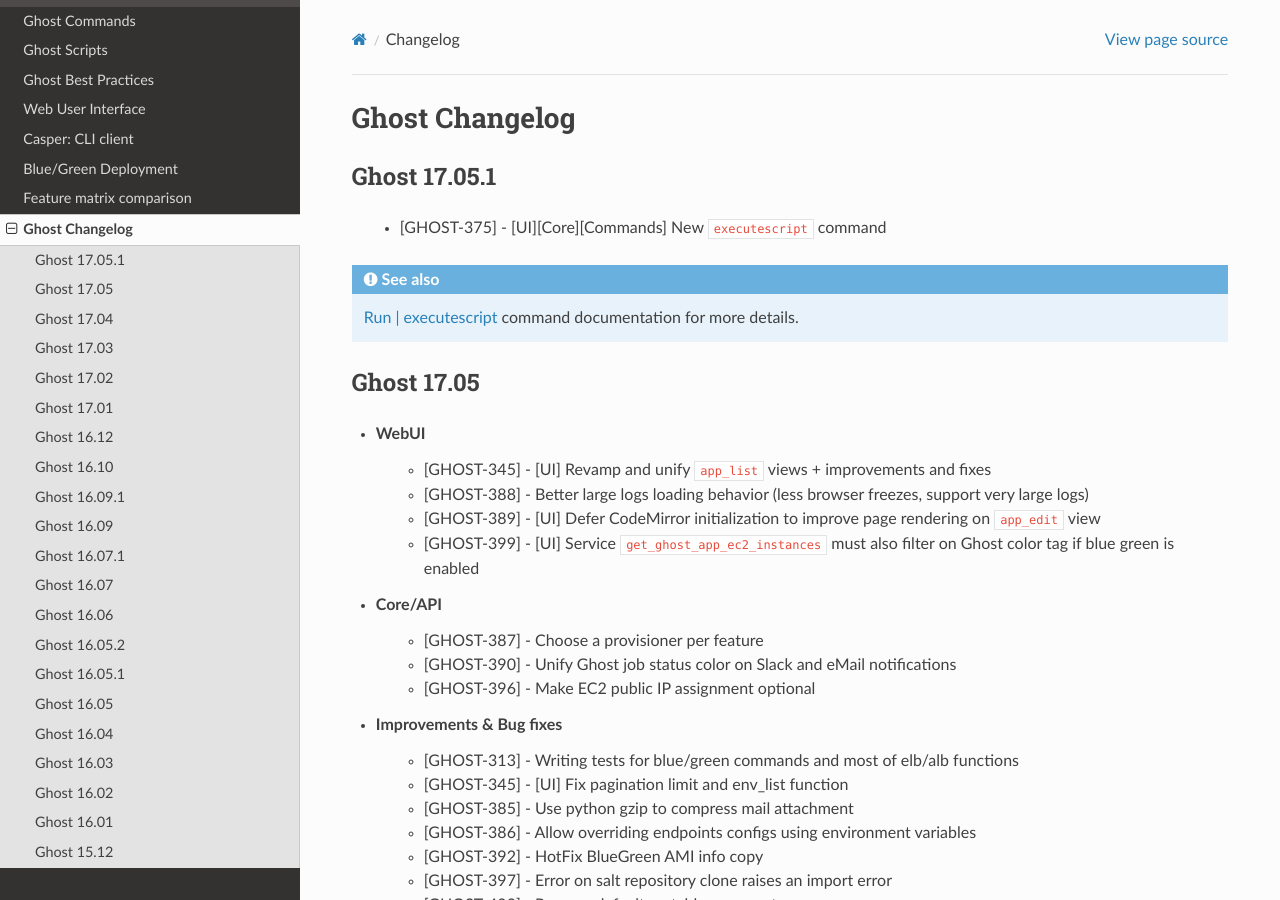
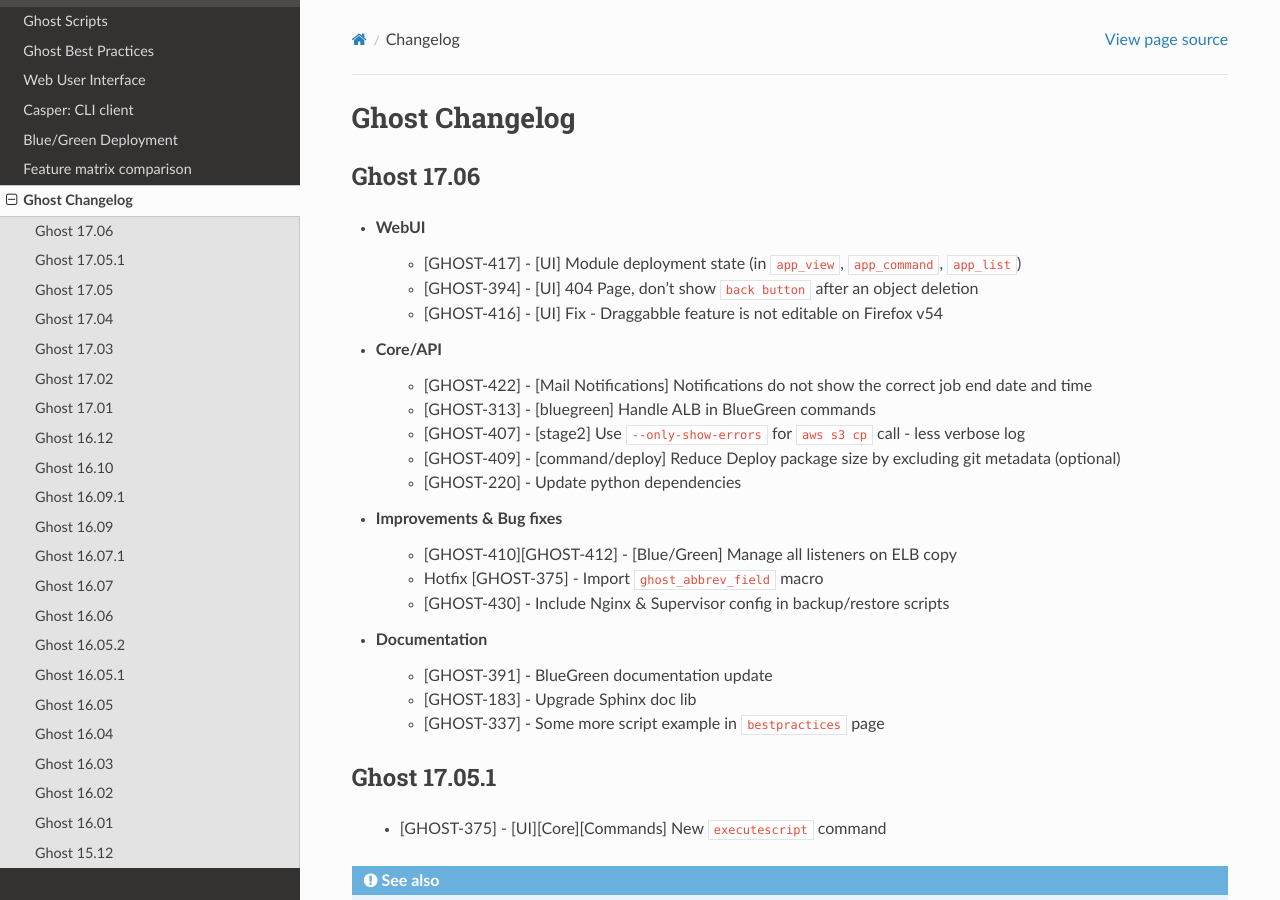
Before and after one commit to claranet/cloud-deploy-docs, a Sphinx documentation site: the page built from source/rst/changelog.rst, in a window 1280 px wide and 900 px high. Built offline with Sphinx 7.4.7 and the Read the Docs theme 2.0.0, drawn with Linux system fonts in a browser that asks for light colours.

Commit message:
Changelog `17.06`

```diff
--- a/source/conf.py
+++ b/source/conf.py
@@ -59,9 +59,9 @@
 # built documents.
 #
 # The short X.Y version.
-version = '17.05.1'
+version = '17.06'
 # The full version, including alpha/beta/rc tags.
-release = 'Release 17.05.1'
+release = 'Release 17.06'
 
 # The language for content autogenerated by Sphinx. Refer to documentation
 # for a list of supported languages.
--- a/source/rst/changelog.rst
+++ b/source/rst/changelog.rst
@@ -7,6 +7,31 @@
 
 .. toctree::
     :maxdepth: 2
+
+Ghost 17.06
+-----------
+
+* WebUI
+    - [GHOST-417] - [UI] Module deployment state (in ``app_view``, ``app_command``, ``app_list``)
+    - [GHOST-394] - [UI] 404 Page, don't show ``back button`` after an object deletion
+    - [GHOST-416] - [UI] Fix - Draggabble feature is not editable on Firefox v54
+
+* Core/API
+    - [GHOST-422] - [Mail Notifications] Notifications do not show the correct job end date and time
+    - [GHOST-313] - [bluegreen] Handle ALB in BlueGreen commands
+    - [GHOST-407] - [stage2] Use ``--only-show-errors`` for ``aws s3 cp`` call - less verbose log
+    - [GHOST-409] - [command/deploy] Reduce Deploy package size by excluding git metadata (optional)
+    - [GHOST-220] - Update python dependencies
+
+* Improvements & Bug fixes
+    - [GHOST-410][GHOST-412] - [Blue/Green] Manage all listeners on ELB copy
+    - Hotfix [GHOST-375] - Import ``ghost_abbrev_field`` macro
+    - [GHOST-430] - Include Nginx & Supervisor config in backup/restore scripts
+
+* Documentation
+    - [GHOST-391] - BlueGreen documentation update
+    - [GHOST-183] - Upgrade Sphinx doc lib
+    - [GHOST-337] - Some more script example in ``bestpractices`` page
 
 Ghost 17.05.1
 -------------
```
